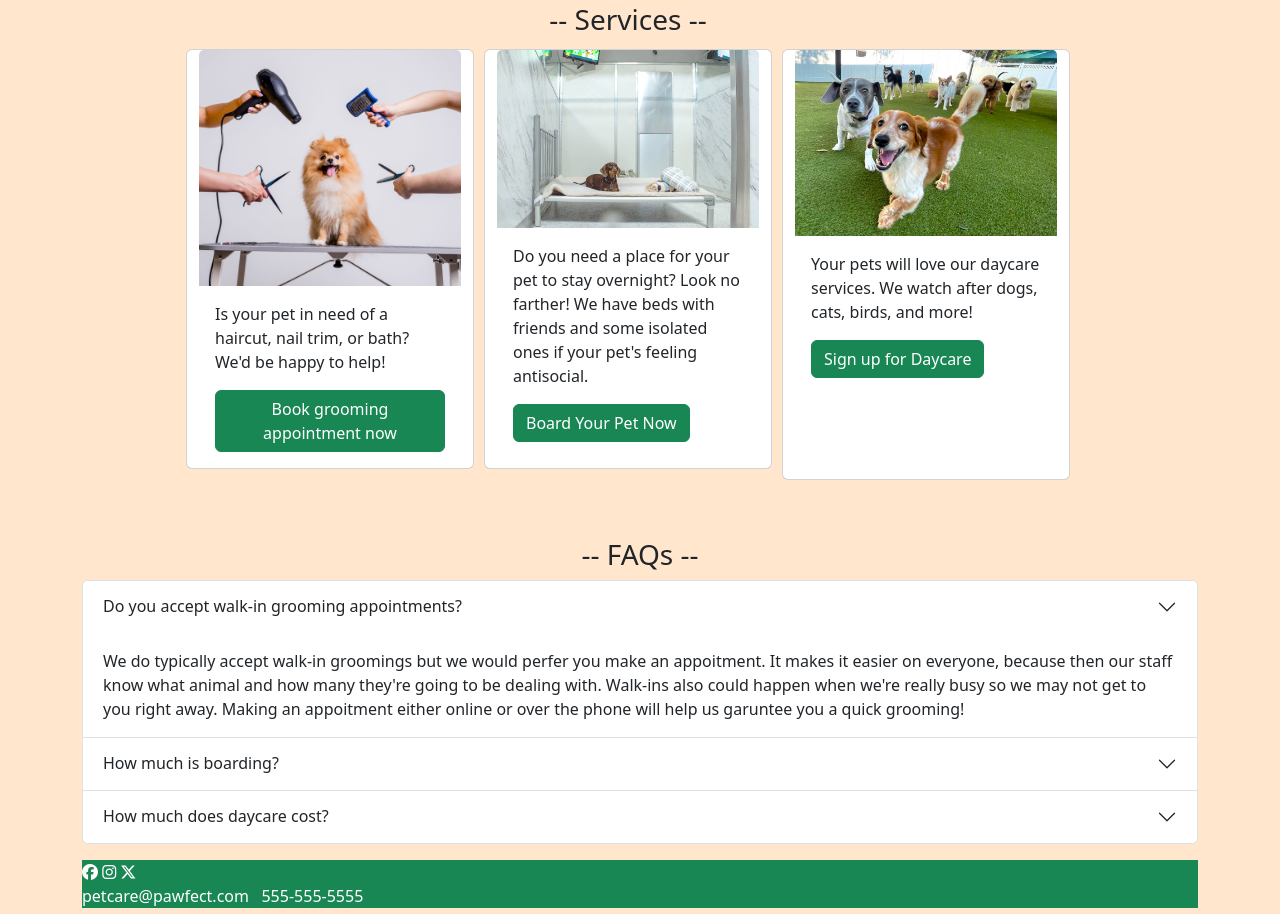
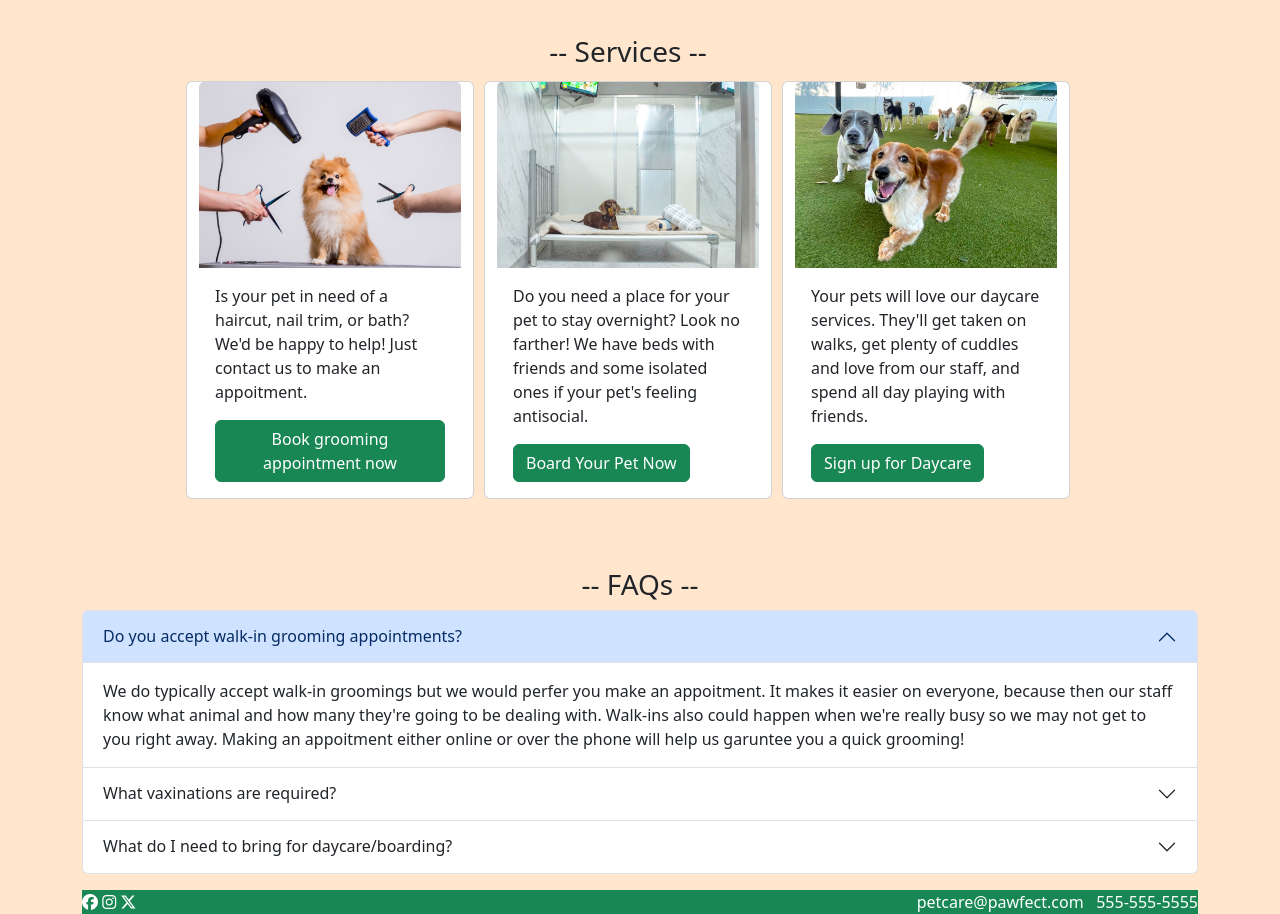
Before and after one commit to CMoore-06/pawfect-pet-care, a plain HTML site: page index.html in a window 1280 px wide. Shown: the part 983-1897 px from the top of the page. Drawn offline with nearby package versions, Linux system fonts and the light colour scheme.

Commit message:
Finished accordion and made nav sticky.

```diff
--- a/index.html
+++ b/index.html
@@ -15,9 +15,9 @@
 </head>
 
 <body class="container">
-    <nav class="navbar navbar-expand-lg bg-success">
+    <nav style="position: sticky; top: 0px; z-index: 10;" class="navbar navbar-expand-lg bg-success">
         <div class="container-fluid" id="navbar">
-            <a class="navbar-brand" href="#navbar">Pawfect Pet Care</a>
+            <a class="navbar-brand" href="#top">Pawfect Pet Care</a>
             <button class="navbar-toggler" type="button" data-bs-toggle="collapse" data-bs-target="#navbarNav"
                 aria-controls="navbarNav" aria-expanded="false" aria-label="Toggle navigation">
                 <span class="navbar-toggler-icon"></span>
@@ -25,7 +25,7 @@
             <div class="collapse navbar-collapse" id="navbarNav">
                 <ul class="navbar-nav">
                     <li class="nav-item">
-                        <a class="nav-link active" aria-current="page" href="#carousel">Gallery</a>
+                        <a class="nav-link active" aria-current="page" href="#petcarousel">Gallery</a>
                     </li>
                     <li class="nav-item active">
                         <a class="nav-link" href="#cards">Services</a>
@@ -38,7 +38,9 @@
         </div>
     </nav>
 
-    <div id="petcarousel" class="carousel slide container mb-5 mt-3">
+    <div id="top"></div>
+
+    <div id="petcarousel" class="carousel slide container mb-5 mt-5">
         <h3>-- Gallery --</h3>
         <div class="carousel-indicators">
             <button type="button" data-bs-target="#carouselExampleCaptions" data-bs-slide-to="0" class="active"
@@ -92,18 +94,18 @@
         </button>
     </div>
 
-    <div id="cards" class="row mb-5 col-lg-12">
+    <div id="cards" class="row mb-5 col-12">
         <h3>-- Services --</h3>
         <div id="grooming" class="card mb-3" style="width: 18rem;">
-            <img src="images/grooming-card.jpeg" class="card-img-top" alt="Dog surounded by grooming tools.">
+            <img src="images/grooming-card.png" class="card-img-top" alt="Dog surounded by grooming tools.">
             <div class="card-body">
-                <p class="card-text">Is your pet in need of a haircut, nail trim, or bath? We'd be happy to help!</p>
+                <p class="card-text">Is your pet in need of a haircut, nail trim, or bath? We'd be happy to help! Just contact us to make an appoitment.</p>
                 <button class="btn btn-success">Book grooming appointment now</button>
             </div>
         </div>
 
        <div id="boarding" class="card mb-3" style="width: 18rem;">
-            <img src="images/boarding-card.jpg" class="card-img-top" alt="Dog laying in one of the boarding beds.">
+            <img src="images/boarding-card.png" class="card-img-top" alt="Dog laying in one of the boarding beds.">
             <div class="card-body">
                 <p class="card-text">Do you need a place for your pet to stay overnight? Look no farther! We have beds with friends and some isolated ones if your pet's feeling antisocial.</p>
                 <button class="btn btn-success">Board Your Pet Now</button>
@@ -113,7 +115,7 @@
         <div id="daycare" class="card" style="width: 18rem;">
             <img src="images/daycare-card.jpg" class="card-img-top" alt="Puppies playing in the yard.">
             <div class="card-body">
-                <p class="card-text">Your pets will love our daycare services. We watch after dogs, cats, birds, and more!</p>
+                <p class="card-text">Your pets will love our daycare services. They'll get taken on walks, get plenty of cuddles and love from our staff, and spend all day playing with friends.</p>
                 <button class="btn btn-success">Sign up for Daycare</button>
             </div>
         </div>
@@ -123,7 +125,7 @@
         <h3>-- FAQs --</h3>
         <div class="accordion-item">
             <h2 class="accordion-header">
-                <button class="accordion-button collapsed" type="button" data-bs-toggle="collapse"
+                <button class="accordion-button" type="button" data-bs-toggle="collapse"
                     data-bs-target="#panelsStayOpen-collapseOne" aria-expanded="true"
                     aria-controls="panelsStayOpen-collapseOne">
                     Do you accept walk-in grooming appointments?
@@ -140,12 +142,12 @@
                 <button class="accordion-button collapsed" type="button" data-bs-toggle="collapse"
                     data-bs-target="#panelsStayOpen-collapseTwo" aria-expanded="false"
                     aria-controls="panelsStayOpen-collapseTwo">
-                    How much is boarding?
+                    What vaxinations are required?
                 </button>
             </h2>
             <div id="panelsStayOpen-collapseTwo" class="accordion-collapse collapse">
                 <div class="accordion-body">
-                    A lot of the pricing criteria is the same with daycare. Although boarding costs a little more on average to cover costs of keeping the boarding rooms clean, and any toys that you pet may destroy.
+                    The required vacinations are the same ones your vet recomends getting your pet when you first adopt them. The one we're mostly worried about is rabies. These vaccinations are required for both boarding and daycare.
                 </div>
             </div>
         </div>
@@ -154,12 +156,12 @@
                 <button class="accordion-button collapsed" type="button" data-bs-toggle="collapse"
                     data-bs-target="#panelsStayOpen-collapseThree" aria-expanded="false"
                     aria-controls="panelsStayOpen-collapseThree">
-                    How much does daycare cost?
+                    What do I need to bring for daycare/boarding?
                 </button>
             </h2>
             <div id="panelsStayOpen-collapseThree" class="accordion-collapse collapse">
                 <div class="accordion-body">
-                    The cost of daycare really depends on how many animals you want us to look after, and for how long. They type of animal you want us to look after will also impact price. Typicall pets like dogs and cats cost about the same amount. More exotic pets, like birds, lizards, and turtles, will cost extra.
+                    You don't necessarily need to bring a thing! We have food, beds, and toys to last them until you get back. Although using the items they use daily can help them with anxiety and homesickness so we do encourage our clients to bring them.
                 </div>
             </div>
         </div>
--- a/styles.css
+++ b/styles.css
@@ -1,6 +1,12 @@
 /* Semantic Elements */
 body {
     background-color: #ffe6cc;
+}
+
+footer {
+    display: flex;
+    flex-direction: row;
+    justify-content: space-between;
 }
 
 /* Text */
@@ -28,4 +34,5 @@ footer a {
 
 .card {
     margin: 5px;
+    height: 100%;
 }
```
Also changed, not shown: images/boarding-card.png (added), images/grooming-card.png (added), images/old-images/boarding-card.jpg (renamed from images/boarding-card.jpg), images/old-images/grooming-card.jpeg (renamed from images/grooming-card.jpeg), 1 other file.
